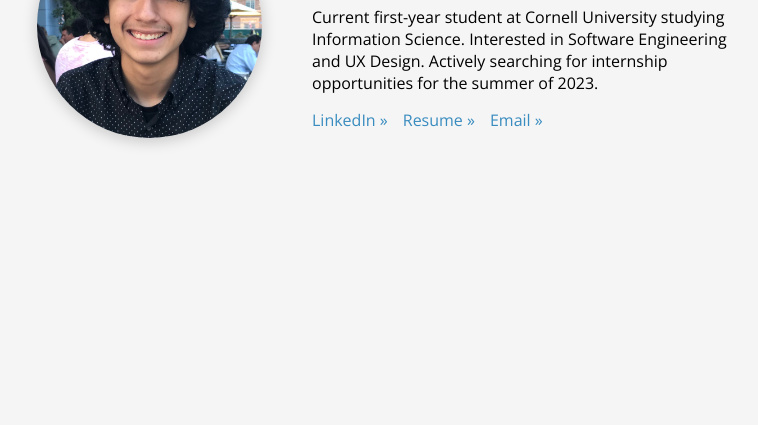
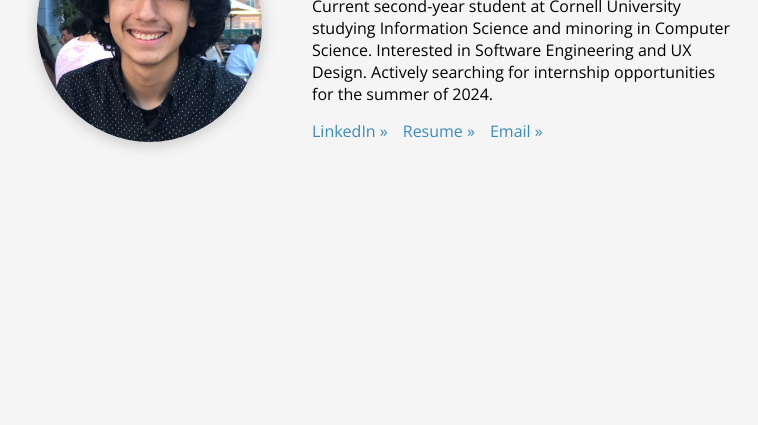
Before and after one commit to liamgiraldo/personalsite, a plain HTML site: page index.html in a window 1280 px wide. Shown: the part 375-800 px from the top of the page, without its empty margins (253-1011 px from the left). Drawn offline with nearby package versions, Linux system fonts and the light colour scheme.

Commit message:
Updated for 2024

```diff
--- a/index.html
+++ b/index.html
@@ -14,7 +14,7 @@
                 <div class="maintext">
                     <p>Hello, I'm</p>
                     <h1>Liam Giraldo</h1>
-                    <p>Current first-year student at Cornell University studying Information Science. Interested in Software Engineering and UX Design. Actively searching for internship opportunities for the summer of 2023.</p>
+                    <p>Current second-year student at Cornell University studying Information Science and minoring in Computer Science. Interested in Software Engineering and UX Design. Actively searching for internship opportunities for the summer of 2024.</p>
                     <div class="mainbuttons">
                         <a href="https://www.linkedin.com/in/liam-giraldo-119058223">LinkedIn &raquo;</a>
                         <a href="resume.pdf">Resume &raquo;</a>
```
Also changed, not shown: 2 other files.
